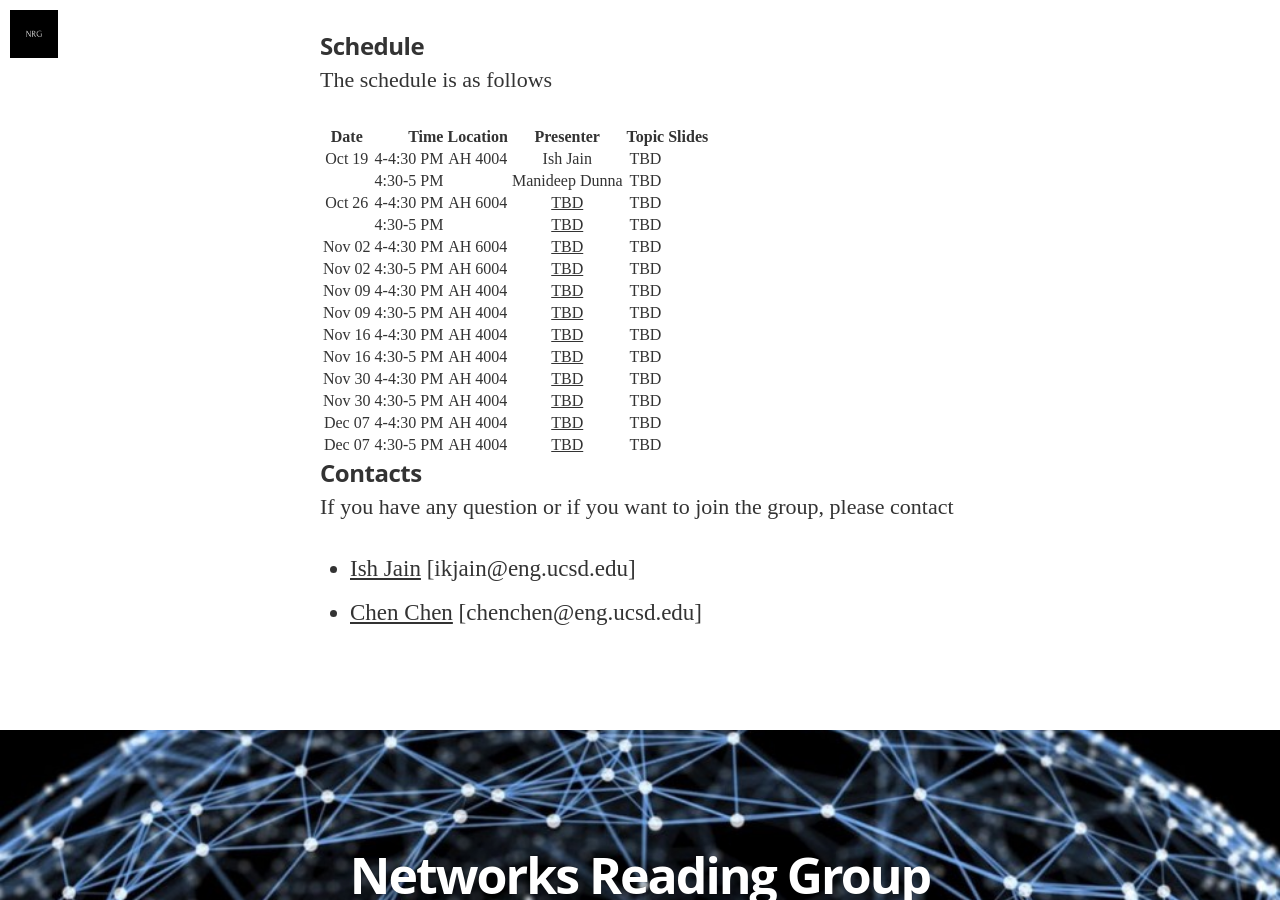
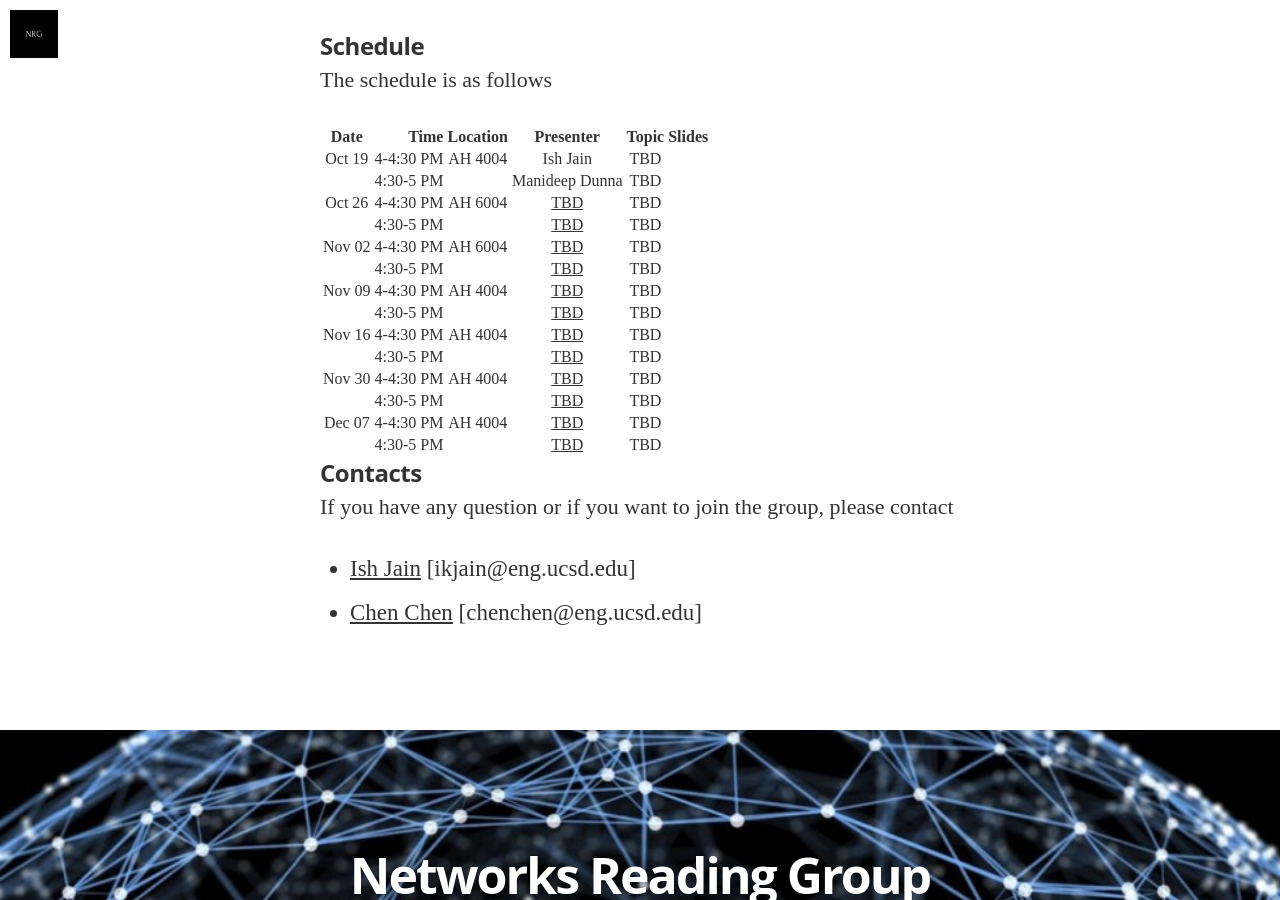
Before and after one commit to nrgucsd/nrgucsd.github.io, a Jekyll site: the page built from _posts/2018-09-01-Reading-Fall2018.markdown, in a window 1280 px wide and 900 px high, scrolled down 1931 px. Built offline with Jekyll 4.4.1, drawn with Linux system fonts in a browser that asks for light colours; nearby versions of some CDN libraries; some web fonts are replaced.

Commit message:
Update 2018-09-01-Reading-Fall2018.markdown

```diff
--- a/_posts/2018-09-01-Reading-Fall2018.markdown
+++ b/_posts/2018-09-01-Reading-Fall2018.markdown
@@ -40,15 +40,15 @@ The schedule is as follows
 | Oct 26    | 4-4:30 PM  | AH 6004  | [TBD][GDrive]      | TBD    |        |
 |           | 4:30-5 PM  |          | [TBD][GDrive]      | TBD    |        |
 | Nov 02    | 4-4:30 PM  | AH 6004  | [TBD][GDrive]      | TBD    |        |
-| Nov 02    | 4:30-5 PM  | AH 6004  | [TBD][GDrive]      | TBD    |        |
+|           | 4:30-5 PM  |          | [TBD][GDrive]      | TBD    |        |
 | Nov 09    | 4-4:30 PM  | AH 4004  | [TBD][GDrive]      | TBD    |        |
-| Nov 09    | 4:30-5 PM  | AH 4004  | [TBD][GDrive]      | TBD    |        |
+|           | 4:30-5 PM  |          | [TBD][GDrive]      | TBD    |        |
 | Nov 16    | 4-4:30 PM  | AH 4004  | [TBD][GDrive]      | TBD    |        |
-| Nov 16    | 4:30-5 PM  | AH 4004  | [TBD][GDrive]      | TBD    |        |
+|           | 4:30-5 PM  |          | [TBD][GDrive]      | TBD    |        |
 | Nov 30    | 4-4:30 PM  | AH 4004  | [TBD][GDrive]      | TBD    |        |
-| Nov 30    | 4:30-5 PM  | AH 4004  | [TBD][GDrive]      | TBD    |        |
+|           | 4:30-5 PM  |          | [TBD][GDrive]      | TBD    |        |
 | Dec 07    | 4-4:30 PM  | AH 4004  | [TBD][GDrive]      | TBD    |        |
-| Dec 07    | 4:30-5 PM  | AH 4004  | [TBD][GDrive]      | TBD    |        |
+|           | 4:30-5 PM  |          | [TBD][GDrive]      | TBD    |        |
 
 
 ### Contacts
```
